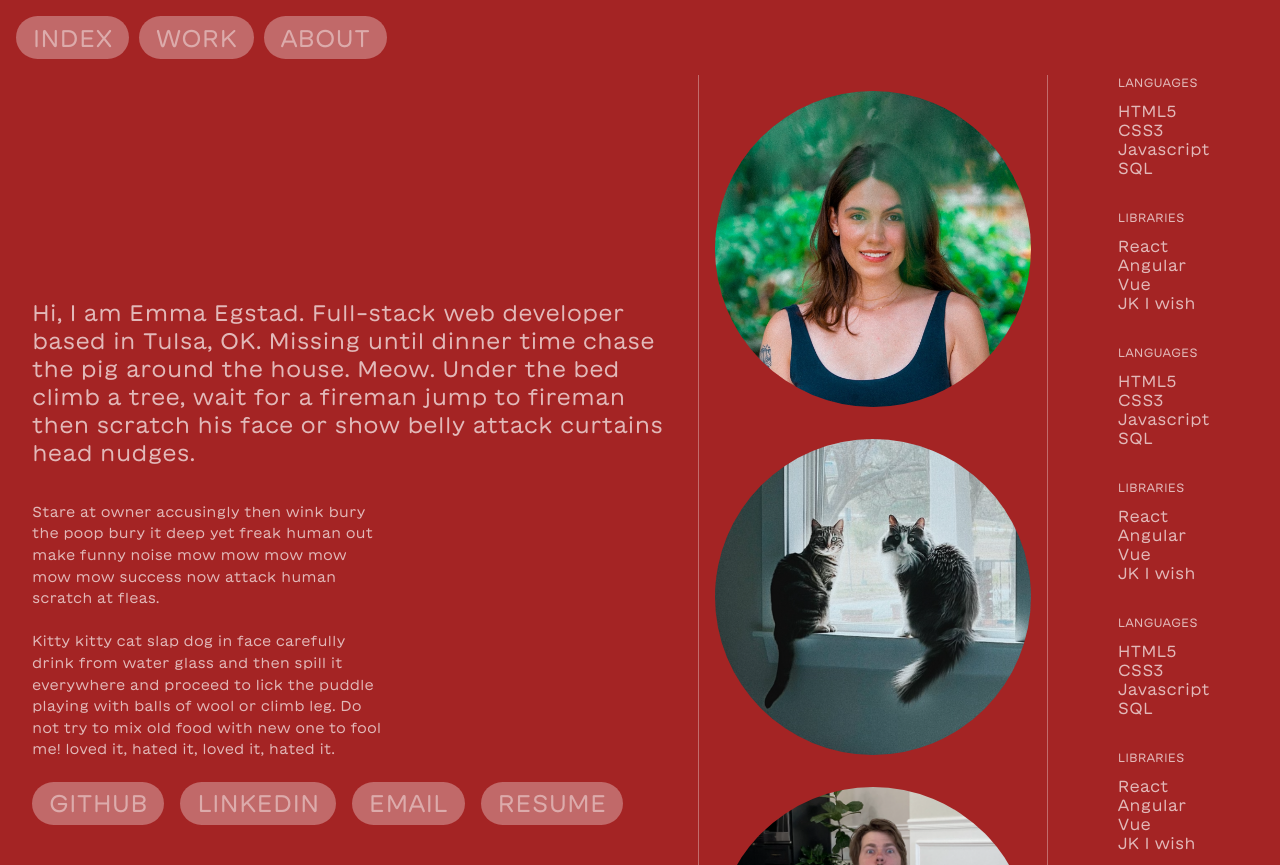
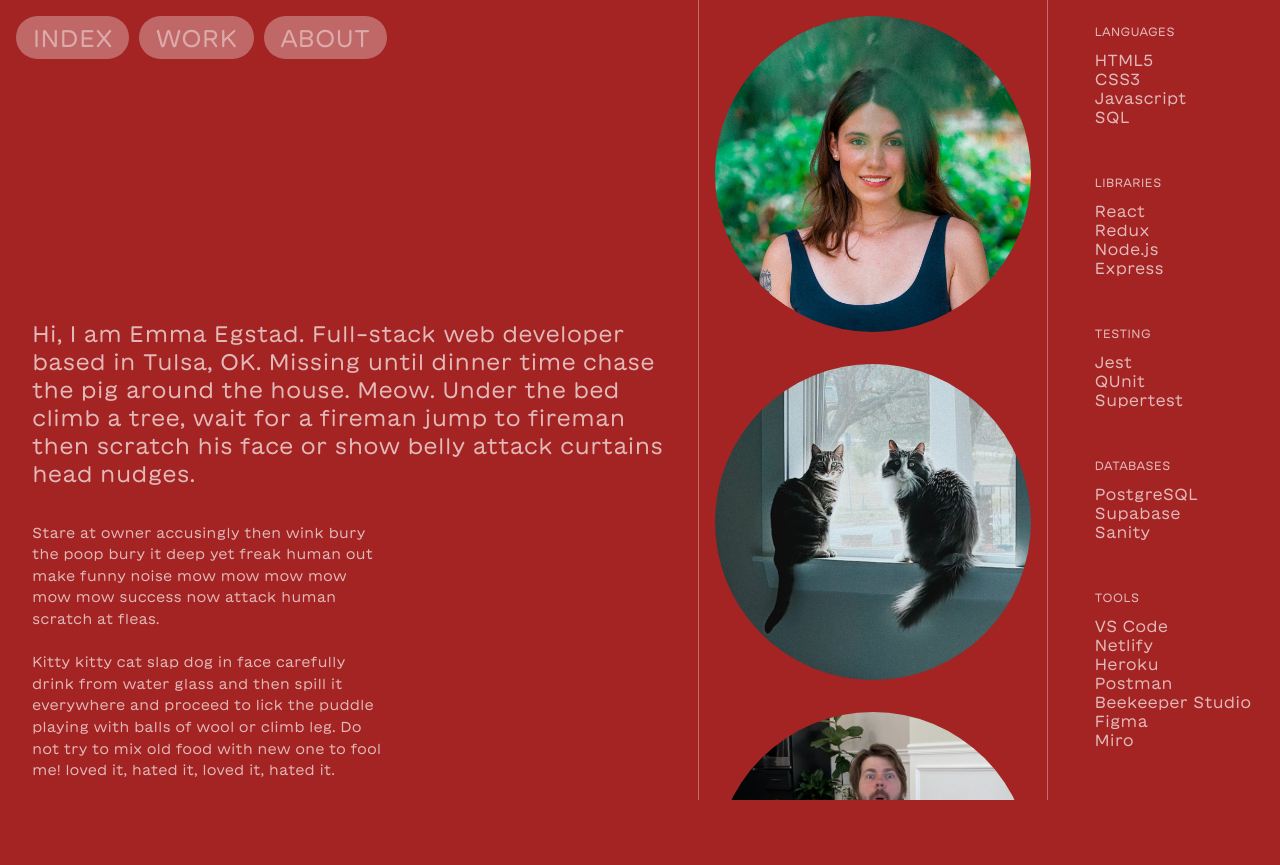
Before and after one commit to emmaegstad/portfolio-frontend, a Next.js app: page /about in a window 1280 px wide. After the commit the page ends 800 px from the top, so only its background shows below. Built offline with nearby package versions, Linux system fonts and the light colour scheme.

Commit message:
fixing scroll on about bio

```diff
--- a/package.json
+++ b/package.json
@@ -11,6 +11,7 @@
   "dependencies": {
     "@portabletext/react": "^1.0.6",
     "classnames": "^2.3.1",
+    "marquee3000": "^1.1.1",
     "next": "12.1.6",
     "next-sanity": "^0.5.2",
     "react": "18.1.0",
--- a/pages/about.js
+++ b/pages/about.js
@@ -3,11 +3,6 @@ import Link from 'next/link';
 import Image from 'next/image';
 import styles from '../styles/about.module.css';
 import utilStyles from '../styles/utils.module.css';
-// import emma from '../public/assets/emma.jpg';
-import cats from '../public/assets/cats.jpg';
-import jordanjj from '../public/assets/jordanjj.jpg';
-import michelle from '../public/assets/michelle.jpg';
-import minnie from '../public/assets/minnie.jpg';
 
 export default function About() {
     return (
@@ -126,37 +121,31 @@ export default function About() {
                 <ul className={styles.aboutSkillsColumn}>
                     <h1>Libraries</h1>
                     <li>React</li>
-                    <li>Angular</li>
-                    <li>Vue</li>
-                    <li>JK I wish</li>
+                    <li>Redux</li>
+                    <li>Node.js</li>
+                    <li>Express</li>
                 </ul>
                 <ul className={styles.aboutSkillsColumn}>
-                    <h1>Languages</h1>
-                    <li>HTML5</li>
-                    <li>CSS3</li>
-                    <li>Javascript</li>
-                    <li>SQL</li>
+                    <h1>Testing</h1>
+                    <li>Jest</li>
+                    <li>QUnit</li>
+                    <li>Supertest</li>
                 </ul>
                 <ul className={styles.aboutSkillsColumn}>
-                    <h1>Libraries</h1>
-                    <li>React</li>
-                    <li>Angular</li>
-                    <li>Vue</li>
-                    <li>JK I wish</li>
+                    <h1>Databases</h1>
+                    <li>PostgreSQL</li>
+                    <li>Supabase</li>
+                    <li>Sanity</li>
                 </ul>
                 <ul className={styles.aboutSkillsColumn}>
-                    <h1>Languages</h1>
-                    <li>HTML5</li>
-                    <li>CSS3</li>
-                    <li>Javascript</li>
-                    <li>SQL</li>
-                </ul>
-                <ul className={styles.aboutSkillsColumn}>
-                    <h1>Libraries</h1>
-                    <li>React</li>
-                    <li>Angular</li>
-                    <li>Vue</li>
-                    <li>JK I wish</li>
+                    <h1>Tools</h1>
+                    <li>VS Code</li>
+                    <li>Netlify</li>
+                    <li>Heroku</li>
+                    <li>Postman</li>
+                    <li>Beekeeper Studio</li>
+                    <li>Figma</li>
+                    <li>Miro</li>
                 </ul>
             </section>
         </div>
--- a/styles/about.module.css
+++ b/styles/about.module.css
@@ -19,8 +19,9 @@
 
 @media (min-width: 768px) {
     .aboutBio {
-        padding: 0 2em;
-        padding-top: 14em;
+        min-height: 100vh;
+        overflow-y: scroll;
+        padding: 40vh 2em 0;
         border-bottom: none;
     }
 }
@@ -103,13 +104,21 @@
         gap: 2em;
         width: 100%;
         border-left: 1px solid #ffffff54;
-        padding: 0;
+        padding: 3vh 0;
     }
 }
 
 .aboutSkillsColumn {
     display: inline-block;
     width: 40%;
+}
+
+@media (min-width: 768px) {
+    .aboutSkillsColumn {
+        display: inline-block;
+        width: 60%;
+        padding-bottom: 2vh;
+    }
 }
 
 .aboutSkillsColumn h1 {
--- a/styles/header.module.css
+++ b/styles/header.module.css
@@ -1,4 +1,7 @@
 .header {
+    position: fixed;
+    top: 0;
+    left: 0;
     width: 100vw;
     display: flex;
     padding: 1em;
```
Also changed, not shown: 1 other file (tests, documents, lock files or other folders).
